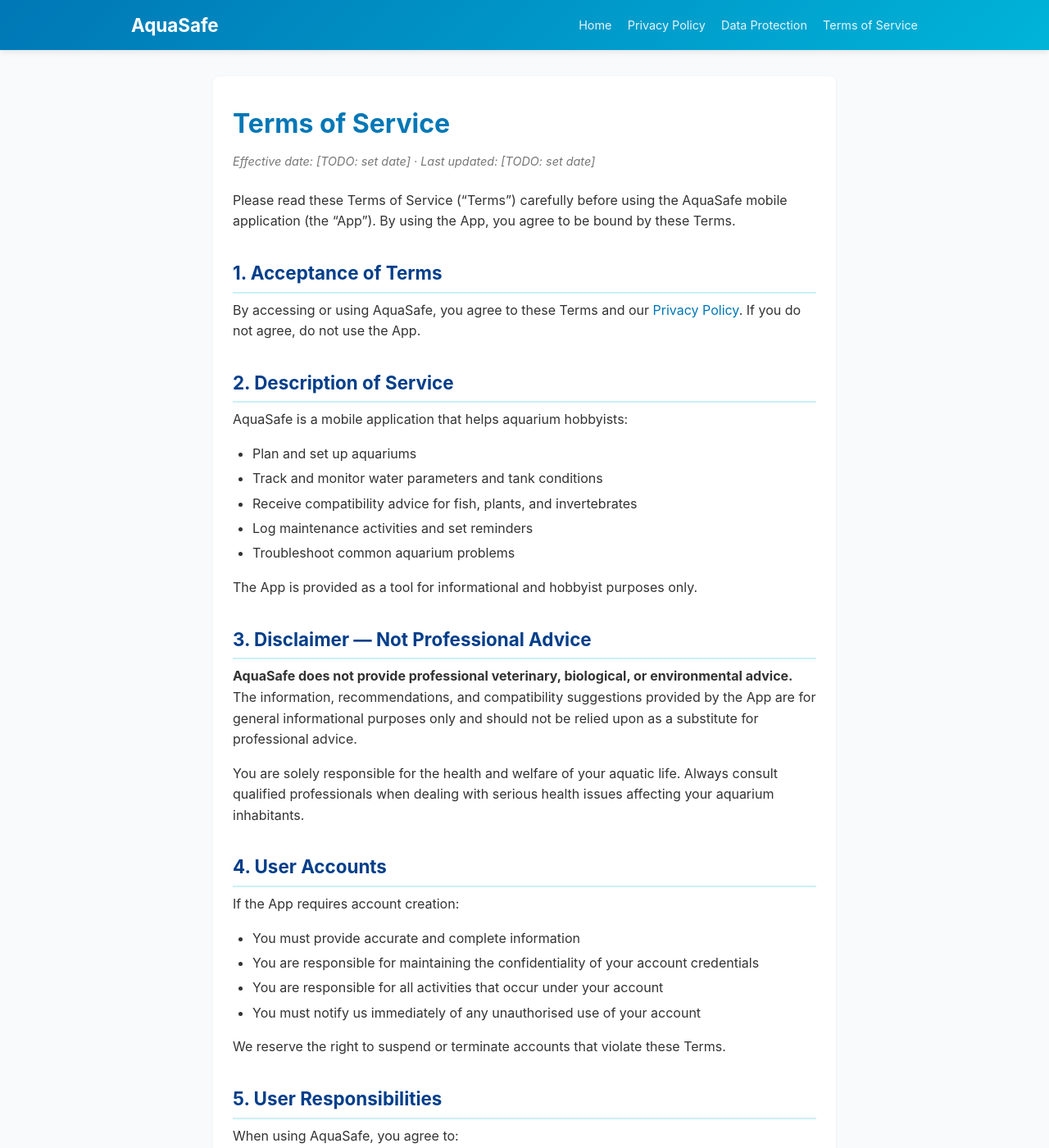
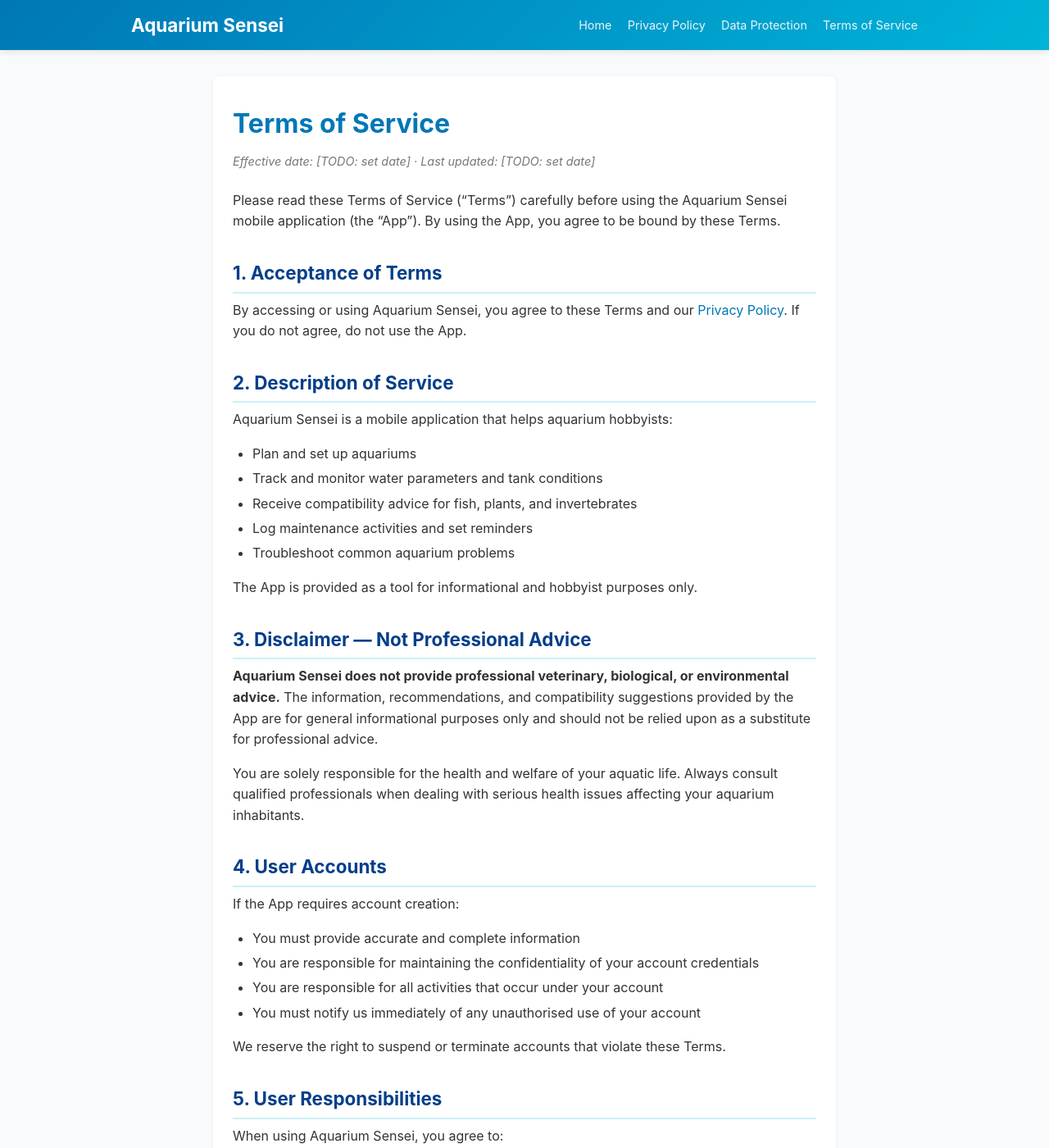
Before and after one commit to dmabamboo/aquarium-sensei-public, a Jekyll site: the page built from terms-of-service.md, in a window 1280 px wide and 1400 px high. Shown: the whole window at 82% size. Built offline with Jekyll 4.4.1, drawn with Linux system fonts in a browser that asks for light colours; some of the changed text lies outside the part shown.

Commit message:
Rename AquaSafe to Aquarium Sensei across all pages
Co-Authored-By: Claude Opus 4.6 (1M context) <noreply@anthropic.com>

```diff
--- a/_config.yml
+++ b/_config.yml
@@ -1,4 +1,4 @@
-title: AquaSafe
+title: Aquarium Sensei
 description: "Your smart companion for aquarium planning, monitoring, and care."
 url: https://dmabamboo.github.io
 baseurl: /aquarium-sensei-public
--- a/terms-of-service.md
+++ b/terms-of-service.md
@@ -1,21 +1,21 @@
 ---
 title: Terms of Service
-description: "AquaSafe Terms of Service — rules and conditions for using the App."
+description: "Aquarium Sensei Terms of Service — rules and conditions for using the App."
 ---
 
 # Terms of Service
 
 <p class="legal-meta">Effective date: [TODO: set date] &middot; Last updated: [TODO: set date]</p>
 
-Please read these Terms of Service ("Terms") carefully before using the AquaSafe mobile application (the "App"). By using the App, you agree to be bound by these Terms.
+Please read these Terms of Service ("Terms") carefully before using the Aquarium Sensei mobile application (the "App"). By using the App, you agree to be bound by these Terms.
 
 ## 1. Acceptance of Terms
 
-By accessing or using AquaSafe, you agree to these Terms and our [Privacy Policy]({{ '/privacy-policy' | relative_url }}). If you do not agree, do not use the App.
+By accessing or using Aquarium Sensei, you agree to these Terms and our [Privacy Policy]({{ '/privacy-policy' | relative_url }}). If you do not agree, do not use the App.
 
 ## 2. Description of Service
 
-AquaSafe is a mobile application that helps aquarium hobbyists:
+Aquarium Sensei is a mobile application that helps aquarium hobbyists:
 
 - Plan and set up aquariums
 - Track and monitor water parameters and tank conditions
@@ -27,7 +27,7 @@ The App is provided as a tool for informational and hobbyist purposes only.
 
 ## 3. Disclaimer — Not Professional Advice
 
-**AquaSafe does not provide professional veterinary, biological, or environmental advice.** The information, recommendations, and compatibility suggestions provided by the App are for general informational purposes only and should not be relied upon as a substitute for professional advice.
+**Aquarium Sensei does not provide professional veterinary, biological, or environmental advice.** The information, recommendations, and compatibility suggestions provided by the App are for general informational purposes only and should not be relied upon as a substitute for professional advice.
 
 You are solely responsible for the health and welfare of your aquatic life. Always consult qualified professionals when dealing with serious health issues affecting your aquarium inhabitants.
 
@@ -44,7 +44,7 @@ We reserve the right to suspend or terminate accounts that violate these Terms.
 
 ## 5. User Responsibilities
 
-When using AquaSafe, you agree to:
+When using Aquarium Sensei, you agree to:
 
 - Use the App only for lawful purposes
 - Not attempt to reverse engineer, decompile, or disassemble the App
@@ -55,7 +55,7 @@ When using AquaSafe, you agree to:
 
 ## 6. User Content
 
-You retain ownership of data you enter into AquaSafe (aquarium configurations, logs, notes, etc.). By using the App, you grant us a limited licence to store, process, and display this data solely for the purpose of providing the App's services to you.
+You retain ownership of data you enter into Aquarium Sensei (aquarium configurations, logs, notes, etc.). By using the App, you grant us a limited licence to store, process, and display this data solely for the purpose of providing the App's services to you.
 
 ## 7. Intellectual Property
 
@@ -67,7 +67,7 @@ The App may integrate with or link to third-party services. We are not responsib
 
 ## 9. Availability and Modifications
 
-We strive to keep AquaSafe available and up-to-date, but we do not guarantee uninterrupted access. We reserve the right to:
+We strive to keep Aquarium Sensei available and up-to-date, but we do not guarantee uninterrupted access. We reserve the right to:
 
 - Modify, suspend, or discontinue any feature of the App at any time
 - Perform maintenance that may temporarily limit availability
@@ -77,7 +77,7 @@ We strive to keep AquaSafe available and up-to-date, but we do not guarantee uni
 
 To the maximum extent permitted by applicable law:
 
-- AquaSafe is provided **"as is"** and **"as available"** without warranties of any kind, whether express or implied.
+- Aquarium Sensei is provided **"as is"** and **"as available"** without warranties of any kind, whether express or implied.
 - We do not warrant that the App will be error-free, secure, or continuously available.
 - We are not liable for any **indirect, incidental, special, consequential, or punitive damages** arising from your use of the App.
 - Our total liability to you for any claims arising from use of the App shall not exceed the amount you paid for the App in the 12 months preceding the claim, or [TODO: e.g., $50], whichever is greater.
@@ -85,7 +85,7 @@ To the maximum extent permitted by applicable law:
 
 ## 11. Indemnification
 
-You agree to indemnify and hold harmless AquaSafe and its developers from any claims, damages, losses, or expenses (including legal fees) arising from your use of the App or violation of these Terms.
+You agree to indemnify and hold harmless Aquarium Sensei and its developers from any claims, damages, losses, or expenses (including legal fees) arising from your use of the App or violation of these Terms.
 
 ## 12. Termination
 
@@ -106,7 +106,7 @@ If any provision of these Terms is found to be unenforceable, the remaining prov
 
 ## 15. Entire Agreement
 
-These Terms, together with our Privacy Policy and Data Protection notice, constitute the entire agreement between you and AquaSafe regarding your use of the App.
+These Terms, together with our Privacy Policy and Data Protection notice, constitute the entire agreement between you and Aquarium Sensei regarding your use of the App.
 
 ## 16. Contact Us
 
```
Also changed, not shown: data-protection.md (+4 -4 lines), index.md (+6 -6 lines), privacy-policy.md (+3 -3 lines).
